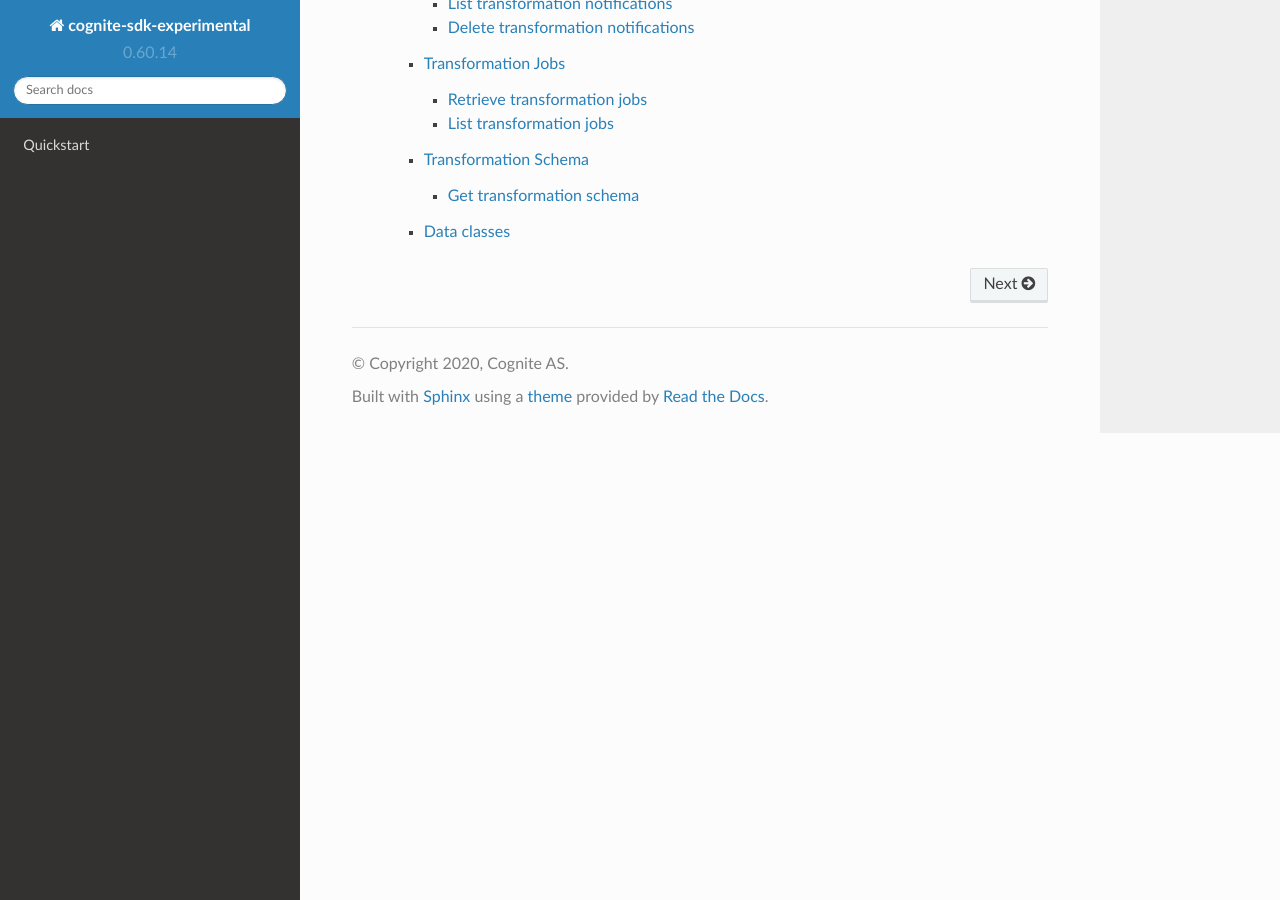
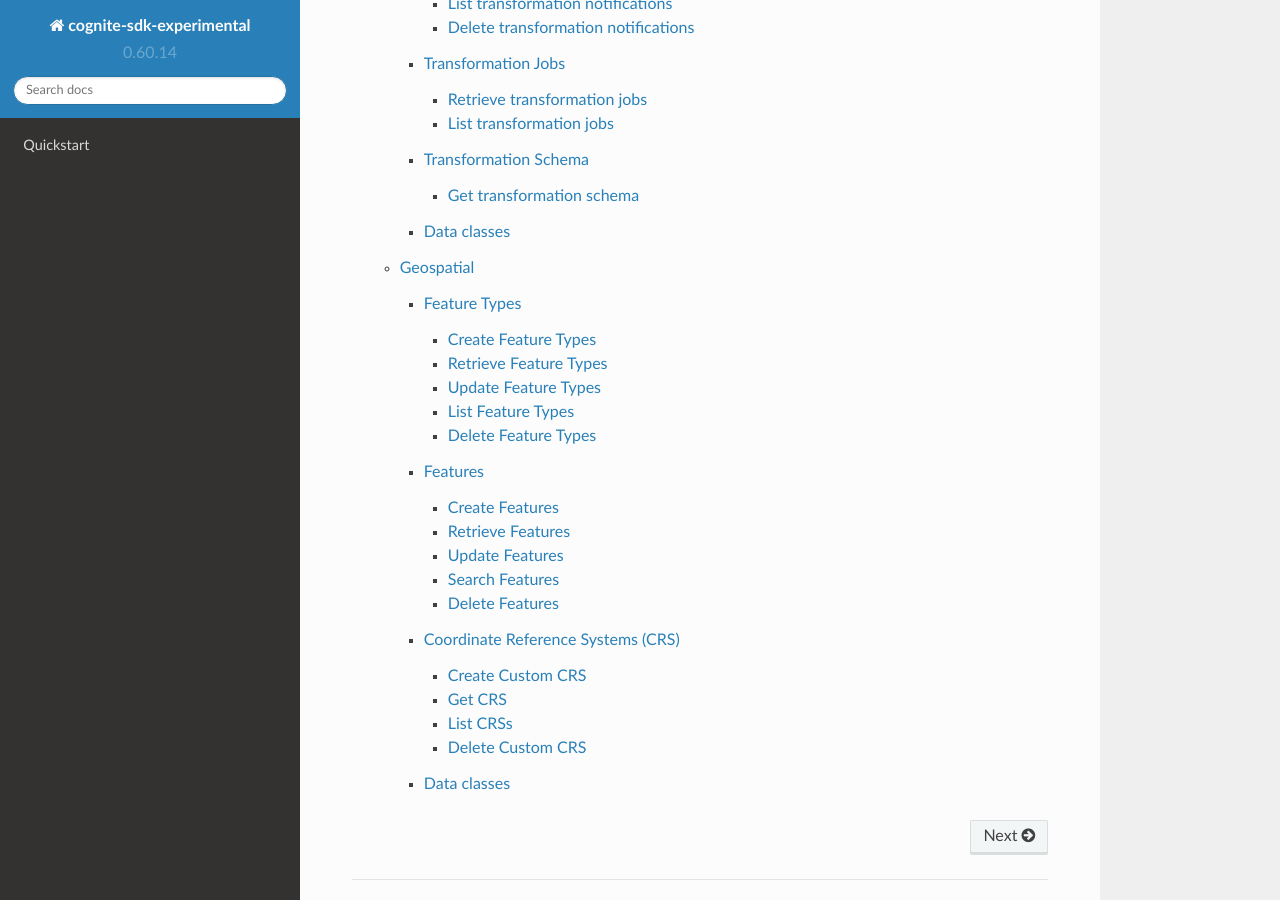
Before and after one commit to cognitedata/cognite-sdk-python-experimental, a Sphinx documentation site: the page built from docs/source/index.rst, in a window 1280 px wide and 900 px high, scrolled down 3996 px. Built offline with Sphinx 7.4.7 and the Read the Docs theme 2.0.0, drawn with Linux system fonts in a browser that asks for light colours.

Commit message:
SBS-4029 : update doc for geospatial (#216)

```diff
--- a/docs/source/cognite.rst
+++ b/docs/source/cognite.rst
@@ -20,6 +20,7 @@
 * client.functions: `Functions`_
 * client.templates: `Extensions for Templates`_
 * client.transformations: `Transformations`_
+* client.geospatial: `Geospatial`_
 
 CogniteClient
 -------------
@@ -588,3 +589,79 @@
 .. automodule:: cognite.experimental.data_classes.transformation_schema
     :members:
     :show-inheritance:
+
+Geospatial
+------------------------
+
+Feature Types
+^^^^^^^^^^^^^^^^^^^^^^^^^^^^^^^^^^
+
+Create Feature Types
+~~~~~~~~~~~~~~~~~~~~~~~~~~~~~~~~~~~~~~~~~~~~~
+.. automethod:: cognite.experimental._api.geospatial.ExperimentalGeospatialAPI.create_feature_types
+
+Retrieve Feature Types
+~~~~~~~~~~~~~~~~~~~~~~~~~~~~~~~~~~~~~~~~~~~~~
+.. automethod:: cognite.experimental._api.geospatial.ExperimentalGeospatialAPI.retrieve_feature_types
+
+Update Feature Types
+~~~~~~~~~~~~~~~~~~~~~~~~~~~~~~~~~~~~~~~~~~~~~
+.. automethod:: cognite.experimental._api.geospatial.ExperimentalGeospatialAPI.update_feature_types
+
+List Feature Types
+~~~~~~~~~~~~~~~~~~~~~~~~~~~~~~~~~~~~~~~~~~~~~
+.. automethod:: cognite.experimental._api.geospatial.ExperimentalGeospatialAPI.list_feature_types
+
+Delete Feature Types
+~~~~~~~~~~~~~~~~~~~~~~~~~~~~~~~~~~~~~~~~~~~~~
+.. automethod:: cognite.experimental._api.geospatial.ExperimentalGeospatialAPI.delete_feature_types
+
+Features
+^^^^^^^^^^^^^^^^^^^^^^^^^^^^^^^^^^
+
+Create Features
+~~~~~~~~~~~~~~~~~~~~~~~~~~~~~~~~~~~~~~
+.. automethod:: cognite.experimental._api.geospatial.ExperimentalGeospatialAPI.create_features
+
+Retrieve Features
+~~~~~~~~~~~~~~~~~~~~~~~~~~~~~~~~~~~~~~
+.. automethod:: cognite.experimental._api.geospatial.ExperimentalGeospatialAPI.retrieve_features
+
+Update Features
+~~~~~~~~~~~~~~~~~~~~~~~~~~~~~~~~~~~~~~
+.. automethod:: cognite.experimental._api.geospatial.ExperimentalGeospatialAPI.update_features
+
+Search Features
+~~~~~~~~~~~~~~~~~~~~~~~~~~~~~~~~~~~~~~
+.. automethod:: cognite.experimental._api.geospatial.ExperimentalGeospatialAPI.search_features
+
+.. automethod:: cognite.experimental._api.geospatial.ExperimentalGeospatialAPI.stream_features
+
+Delete Features
+~~~~~~~~~~~~~~~~~~~~~~~~~~~~~~~~~~~~~~
+.. automethod:: cognite.experimental._api.geospatial.ExperimentalGeospatialAPI.delete_features
+
+Coordinate Reference Systems (CRS)
+^^^^^^^^^^^^^^^^^^^^^^^^^^^^^^^^^^
+
+Create Custom CRS
+~~~~~~~~~~~~~~~~~~~~~~~~~~~~~~~~~~~~~~
+.. automethod:: cognite.experimental._api.geospatial.ExperimentalGeospatialAPI.create_coordinate_reference_systems
+
+Get CRS
+~~~~~~~~~~~~~~~~~~~~~~~~~~~~~~~~~~~~~~
+.. automethod:: cognite.experimental._api.geospatial.ExperimentalGeospatialAPI.get_coordinate_reference_systems
+
+List CRSs
+~~~~~~~~~~~~~~~~~~~~~~~~~~~~~~~~~~~~~~
+.. automethod:: cognite.experimental._api.geospatial.ExperimentalGeospatialAPI.list_coordinate_reference_systems
+
+Delete Custom CRS
+~~~~~~~~~~~~~~~~~~~~~~~~~~~~~~~~~~~~~~
+.. automethod:: cognite.experimental._api.geospatial.ExperimentalGeospatialAPI.delete_coordinate_reference_systems
+
+Data classes
+^^^^^^^^^^^^
+.. automodule:: cognite.experimental.data_classes.geospatial
+    :members:
+    :show-inheritance:
```
Also changed, not shown: other parts of docs/source/cognite.rst (+1 -1 lines).
